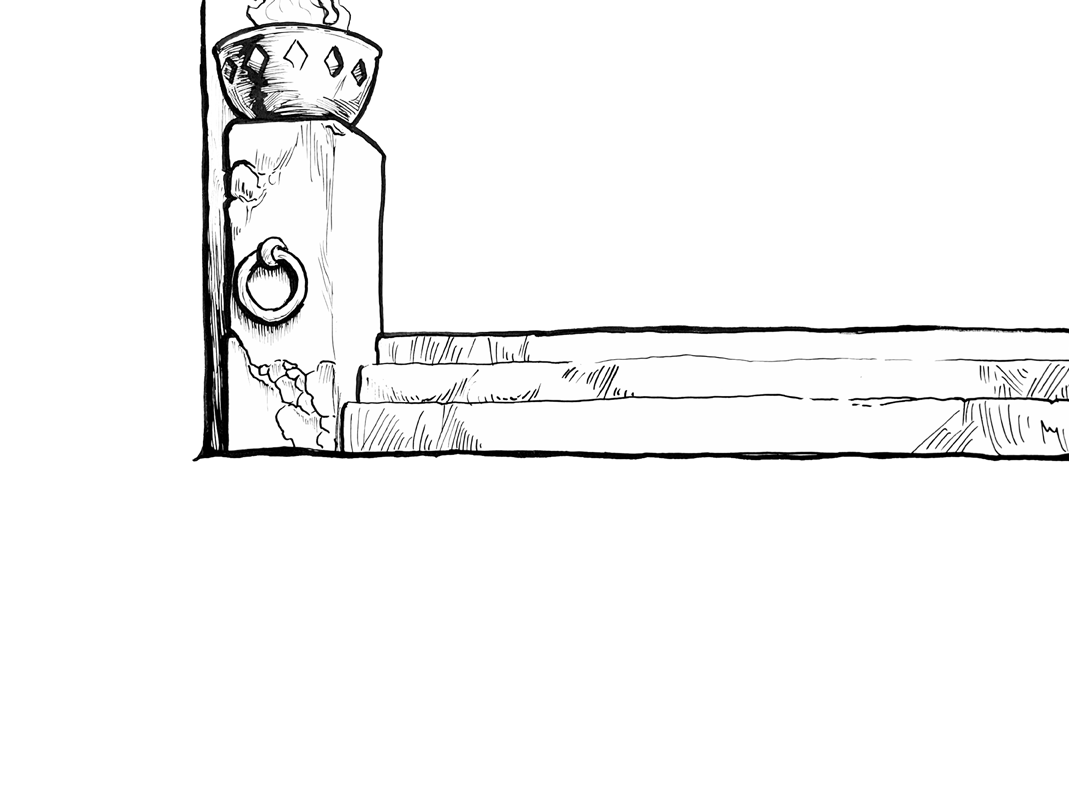
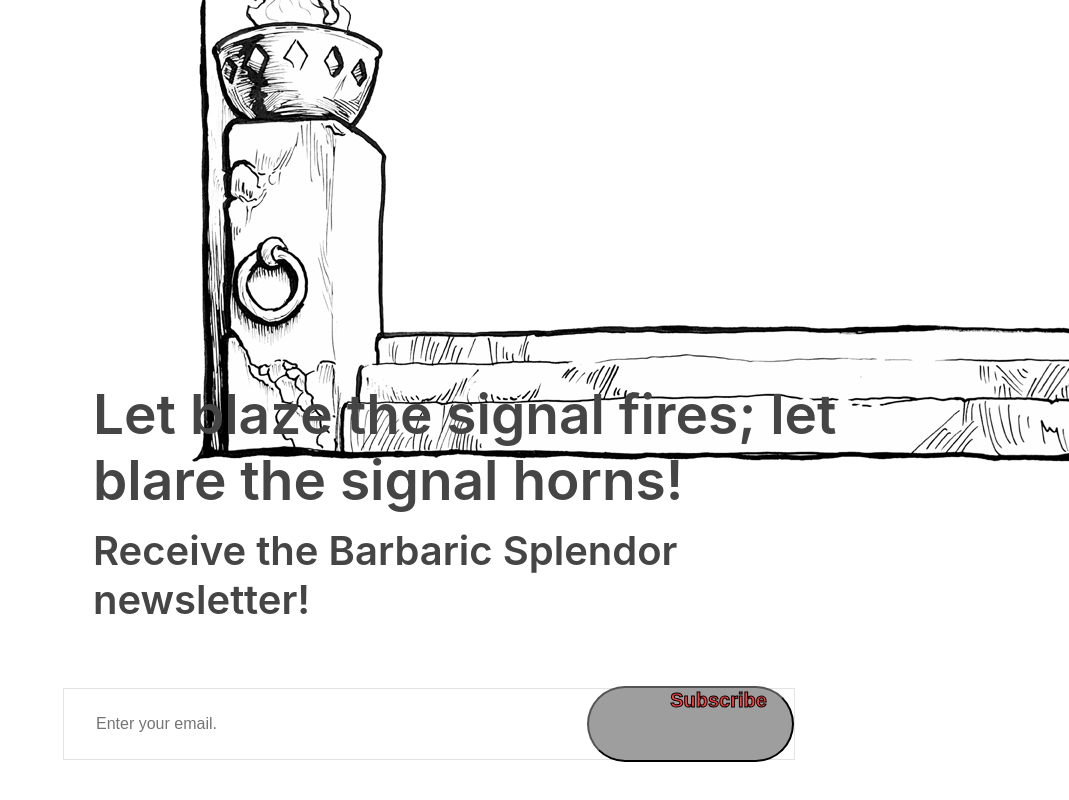
Before and after one commit to kevd82/BarbaricSplendorStore, a React (Create React App) app in the folder frontend/: page / in a window 1280 px wide. Shown: the part 621-1421 px from the top of the page, without its empty margins (211-1280 px from the left). Before the commit the page ends 1106 px from the top, so only its background shows below. Built offline with nearby package versions, Linux system fonts and the light colour scheme; grey boxes are pictures that could not be loaded.

Commit message:
worked on newsletter.js

```diff
--- /dev/null
+++ b/frontend/src/Components/NewsLetter/NewsLetter.css
@@ -0,0 +1,73 @@
+.newsletter {
+    width: 65%;
+    height: 40vh;
+    display: flex;
+    flex-direction: column;
+    align-items: center;
+    justify-content: center;
+    margin: auto;
+    padding: 0px 140px;
+    margin-bottom: 150px;
+    gap: 30px;
+}
+
+.newsletter h1 {
+    align-items: center;
+    justify-content: center;
+    color: #454545;
+    font-size: 55px;
+    font-weight: 600;
+    padding-left: 80px;
+    margin-bottom: -50px;
+}
+
+.newsletter h2 {
+    align-items: center;
+    justify-content: center;
+    color: #454545;
+    font-size: 40px;
+    font-weight: 600;
+    padding-left: 80px;
+}
+
+.newsletter div {
+    display: flex;
+    align-items: center;
+    justify-content: center;
+    width: 730px;
+    height: 70px;
+    border-radius: 80px solid;
+    border: 1px solid #e3e3e3;
+}
+
+.newsletter input {
+    width: 500px;
+    margin-left: 30px;
+    border: none;
+    outline: none;
+    color: #616161;
+    font-size: 16px;
+}
+
+.newsletter div button {
+    width: 210px;
+    align-items: center;
+    padding-bottom: 71px;
+    padding-left: 62px;
+    height: 70px;
+    border-radius: 80px;
+    font-size: 20px;
+    font-weight: 600;
+    cursor: pointer;
+    background-image: url("../Assets/warhorn.png");
+    background-position: center;
+    background-size: 200px 62px;
+    color: #ff4141;
+    -webkit-text-stroke-color: black;
+    -webkit-text-stroke-width: 1px;
+
+}
+
+.newsletter div button:hover {
+    transform: scale(1.1);
+}
--- /dev/null
+++ b/frontend/src/Components/NewsLetter/NewsLetter.js
@@ -0,0 +1,17 @@
+import React from 'react';
+import "./NewsLetter.css";
+
+const NewsLetter = () => {
+  return (
+    <div className="newsletter">
+        <h1>Let blaze the signal fires; let blare the signal horns!</h1>
+        <h2>Receive the Barbaric Splendor newsletter!</h2>
+        <div>
+            <input type="email" placeholder="Enter your email."/>
+            <button>Subscribe</button>
+        </div>
+    </div>
+  )
+}
+
+export default NewsLetter;
--- a/frontend/src/Pages/Home.js
+++ b/frontend/src/Pages/Home.js
@@ -1,10 +1,12 @@
 import React from 'react'
 import Hero from '../Components/Hero/Hero';
+import NewsLetter from "../Components/NewsLetter/NewsLetter"
 
 const Home = () => {
   return (
     <div>
       <Hero/>
+      <NewsLetter/>
     </div>
   )
 }
```
Also changed, not shown: 1 other file (tests, documents, lock files or other folders).
